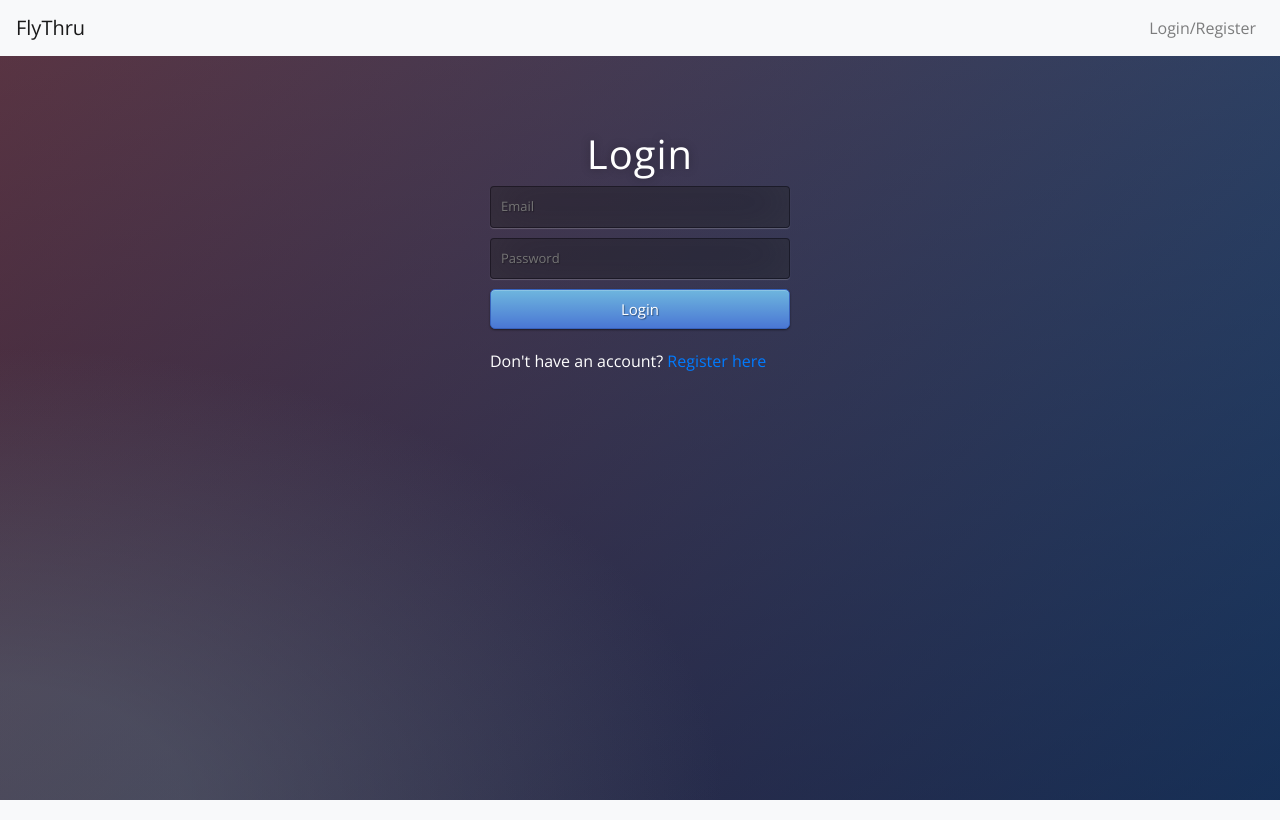
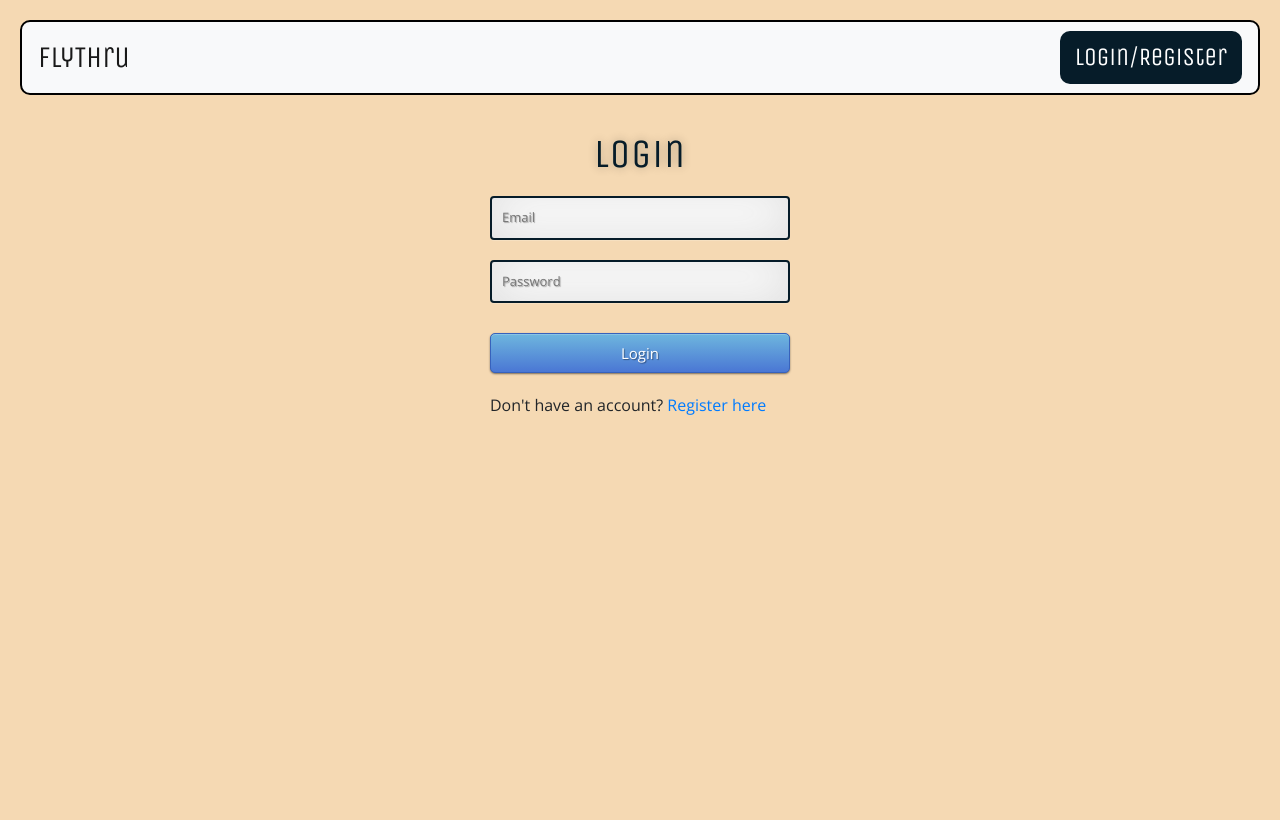
Before and after one commit to Kishen35/FlyThru, a Flask app: page /login in a window 1280 px wide. Run offline with Flask 2, Linux system fonts and the light colour scheme; some libraries are stand-ins or nearby versions.

Commit message:
reworked login & register user interface

```diff
--- a/src/static/css/styles.css
+++ b/src/static/css/styles.css
@@ -1,38 +1,56 @@
 @import url(https://fonts.googleapis.com/css?family=Open+Sans);
-.btn { display: inline-block; *display: inline; *zoom: 1; padding: 4px 10px 4px; margin-bottom: 0; font-size: 13px; line-height: 18px; color: #333333; text-align: center;text-shadow: 0 1px 1px rgba(255, 255, 255, 0.75); vertical-align: middle; background-color: #f5f5f5; background-image: -moz-linear-gradient(top, #ffffff, #e6e6e6); background-image: -ms-linear-gradient(top, #ffffff, #e6e6e6); background-image: -webkit-gradient(linear, 0 0, 0 100%, from(#ffffff), to(#e6e6e6)); background-image: -webkit-linear-gradient(top, #ffffff, #e6e6e6); background-image: -o-linear-gradient(top, #ffffff, #e6e6e6); background-image: linear-gradient(top, #ffffff, #e6e6e6); background-repeat: repeat-x; filter: progid:dximagetransform.microsoft.gradient(startColorstr=#ffffff, endColorstr=#e6e6e6, GradientType=0); border-color: #e6e6e6 #e6e6e6 #e6e6e6; border-color: rgba(0, 0, 0, 0.1) rgba(0, 0, 0, 0.1) rgba(0, 0, 0, 0.25); border: 1px solid #e6e6e6; -webkit-border-radius: 4px; -moz-border-radius: 4px; border-radius: 4px; -webkit-box-shadow: inset 0 1px 0 rgba(255, 255, 255, 0.2), 0 1px 2px rgba(0, 0, 0, 0.05); -moz-box-shadow: inset 0 1px 0 rgba(255, 255, 255, 0.2), 0 1px 2px rgba(0, 0, 0, 0.05); box-shadow: inset 0 1px 0 rgba(255, 255, 255, 0.2), 0 1px 2px rgba(0, 0, 0, 0.05); cursor: pointer; *margin-left: .3em; }
+@import url(https://fonts.googleapis.com/css?family=Unica+One);
+.btn {display: inline-block; *display: inline; *zoom: 1;padding: 4px 10px 4px;margin-bottom: 0;font-size: 13px;line-height: 18px;color: #333333;text-align: center;text-shadow: 0 1px 1px rgba(255, 255, 255, 0.75);vertical-align: middle;background-color: #f5f5f5;background-image: -moz-linear-gradient(top, #ffffff, #e6e6e6);background-image: -ms-linear-gradient(top, #ffffff, #e6e6e6);background-image: -webkit-gradient(linear, 0 0, 0 100%, from(#ffffff), to(#e6e6e6));background-image: -webkit-linear-gradient(top, #ffffff, #f3f0f0);background-image: -o-linear-gradient(top, #ffffff, #e6e6e6);background-image: linear-gradient(top, #ffffff, #e6e6e6);background-repeat: repeat-x;filter: progid:dximagetransform.microsoft.gradient(startColorstr=#ffffff, endColorstr=#e6e6e6, GradientType=0);border-color: #e6e6e6 #e6e6e6 #e6e6e6;border-color: rgba(0, 0, 0, 0.1) rgba(0, 0, 0, 0.1) rgba(0, 0, 0, 0.25);border: 1px solid #000000;-webkit-border-radius: 4px;-moz-border-radius: 4px;border-radius: 4px;-webkit-box-shadow: inset 0 1px 0 rgba(255, 255, 255, 0.2), 0 1px 2px rgba(0, 0, 0, 0.05);-moz-box-shadow: inset 0 1px 0 rgba(255, 255, 255, 0.2), 0 1px 2px rgba(0, 0, 0, 0.05);box-shadow: inset 0 1px 0 rgba(255, 255, 255, 0.2), 0 1px 2px rgba(0, 0, 0, 0.05);cursor: pointer; *margin-left: .3em;}
 .btn:hover, .btn:active, .btn.active, .btn.disabled, .btn[disabled] { background-color: #e6e6e6; }
 .btn-large { padding: 9px 14px; font-size: 15px; line-height: normal; -webkit-border-radius: 5px; -moz-border-radius: 5px; border-radius: 5px; }
 .btn:hover { color: #333333; text-decoration: none; background-color: #e6e6e6; background-position: 0 -15px; -webkit-transition: background-position 0.1s linear; -moz-transition: background-position 0.1s linear; -ms-transition: background-position 0.1s linear; -o-transition: background-position 0.1s linear; transition: background-position 0.1s linear; }
 .btn-primary, .btn-primary:hover { text-shadow: 0 -1px 0 rgba(0, 0, 0, 0.25); color: #ffffff; }
 .btn-primary.active { color: rgba(255, 255, 255, 0.75); }
-.btn-primary { background-color: #4a77d4; background-image: -moz-linear-gradient(top, #6eb6de, #4a77d4); background-image: -ms-linear-gradient(top, #6eb6de, #4a77d4); background-image: -webkit-gradient(linear, 0 0, 0 100%, from(#6eb6de), to(#4a77d4)); background-image: -webkit-linear-gradient(top, #6eb6de, #4a77d4); background-image: -o-linear-gradient(top, #6eb6de, #4a77d4); background-image: linear-gradient(top, #6eb6de, #4a77d4); background-repeat: repeat-x; filter: progid:dximagetransform.microsoft.gradient(startColorstr=#6eb6de, endColorstr=#4a77d4, GradientType=0);  border: 1px solid #3762bc; text-shadow: 1px 1px 1px rgba(0,0,0,0.4); box-shadow: inset 0 1px 0 rgba(255, 255, 255, 0.2), 0 1px 2px rgba(0, 0, 0, 0.5); }
+.btn-primary {background-color: #4a77d4;background-image: -moz-linear-gradient(top, #6eb6de, #4a77d4);background-image: -ms-linear-gradient(top, #6eb6de, #4a77d4);background-image: -webkit-gradient(linear, 0 0, 0 100%, from(#6eb6de), to(#4a77d4));background-image: -webkit-linear-gradient(top, #6eb6de, #4a77d4);background-image: -o-linear-gradient(top, #6eb6de, #4a77d4);background-image: linear-gradient(top, #6eb6de, #4a77d4);background-repeat: repeat-x;filter: progid:dximagetransform.microsoft.gradient(startColorstr=#6eb6de, endColorstr=#4a77d4, GradientType=0);border: 1px solid #3762bc;text-shadow: 1px 1px 1px rgba(0,0,0,0.4);box-shadow: inset 0 1px 0 rgba(255, 255, 255, 0.2), 0 1px 2px rgba(0, 0, 0, 0.5);}
 .btn-primary:hover, .btn-primary:active, .btn-primary.active, .btn-primary.disabled, .btn-primary[disabled] { filter: none; background-color: #4a77d4; }
-.btn-block { width: 100%; display:block; margin-bottom:20px; }
-
+.btn-block { width: 100%; display:block; margin-top:20px; margin-bottom:20px; }
+.btn-secondary:not(:disabled):not(.disabled).active, .btn-secondary:not(:disabled):not(.disabled):active, .show>.btn-secondary.dropdown-toggle {color: black; background-color: #bdc8d3;}
 * {-webkit-box-sizing:border-box;-moz-box-sizing:border-box;-ms-box-sizing:border-box;-o-box-sizing:border-box;box-sizing:border-box;}
 
 html { width: 100%; height:100%; overflow:hidden; }
+
+.navbar {
+	font-family: 'Unica One';
+	font-size: 25px;
+	color: white;
+	border-radius: 10px;
+	border: 2px solid #000;
+	background: #FFFBED;
+	margin: 20px;
+	/* filter: drop-shadow(2px 2px 5px black); */
+}
+
+.navbar-brand {
+	font-size: 30px;
+}
+
+.navbar-light .navbar-nav .nav-link {
+	background-color: #061C29;
+	color: white;
+	border-radius: 10px;
+	padding-inline: 15px;
+}
+
+.navbar-light .navbar-nav .nav-link:hover {
+	color: lightslategrey;
+}
 
 body {
 	width: 100%;
 	height:100%;
 	font-family: 'Open Sans', sans-serif;
-	background: #092756;
-	background: -moz-radial-gradient(0% 100%, ellipse cover, rgba(104,128,138,.4) 10%,rgba(138,114,76,0) 40%),-moz-linear-gradient(top,  rgba(57,173,219,.25) 0%, rgba(42,60,87,.4) 100%), -moz-linear-gradient(-45deg,  #670d10 0%, #092756 100%);
-	background: -webkit-radial-gradient(0% 100%, ellipse cover, rgba(104,128,138,.4) 10%,rgba(138,114,76,0) 40%), -webkit-linear-gradient(top,  rgba(57,173,219,.25) 0%,rgba(42,60,87,.4) 100%), -webkit-linear-gradient(-45deg,  #670d10 0%,#092756 100%);
-	background: -o-radial-gradient(0% 100%, ellipse cover, rgba(104,128,138,.4) 10%,rgba(138,114,76,0) 40%), -o-linear-gradient(top,  rgba(57,173,219,.25) 0%,rgba(42,60,87,.4) 100%), -o-linear-gradient(-45deg,  #670d10 0%,#092756 100%);
-	background: -ms-radial-gradient(0% 100%, ellipse cover, rgba(104,128,138,.4) 10%,rgba(138,114,76,0) 40%), -ms-linear-gradient(top,  rgba(57,173,219,.25) 0%,rgba(42,60,87,.4) 100%), -ms-linear-gradient(-45deg,  #670d10 0%,#092756 100%);
-	background: -webkit-radial-gradient(0% 100%, ellipse cover, rgba(104,128,138,.4) 10%,rgba(138,114,76,0) 40%), linear-gradient(to bottom,  rgba(57,173,219,.25) 0%,rgba(42,60,87,.4) 100%), linear-gradient(135deg,  #670d10 0%,#092756 100%);
+	background-color: #f5d9b3;
 	filter: progid:DXImageTransform.Microsoft.gradient( startColorstr='#3E1D6D', endColorstr='#092756',GradientType=1 );
 }
 
 a {
     text-decoration: none;
     text-align: center;
-}
-p {
-    color: #ffffff;
-
 }
 
 .box {
@@ -43,7 +61,7 @@ p {
 	width:300px;
 	height:300px;
 }
-.box h1 { color: #fff; text-shadow: 0 0 10px rgba(0,0,0,0.3); letter-spacing:1px; text-align:center; }
+.box h1 { color: #061C29; font-family: 'Unica One'; text-shadow: 0 0 10px rgba(0,0,0,0.3); letter-spacing:1px; text-align:center; }
 .container {
     margin-top: 10rem;
 	text-align: center;
@@ -51,15 +69,15 @@ p {
 .container h1 { color: #fff; text-shadow: 0 0 10px rgba(0,0,0,0.3); letter-spacing:1px; text-align:center; }
 input {
 	width: 100%;
+	margin-top: 10px;
 	margin-bottom: 10px;
-	background: rgba(0,0,0,0.3);
-	border: none;
+	background: #fff;
+	border: 2px solid #061C29;
 	outline: none;
 	padding: 10px;
 	font-size: 13px;
-	color: #fff;
+	color: #061C29;
 	text-shadow: 1px 1px 1px rgba(0,0,0,0.3);
-	border: 1px solid rgba(0,0,0,0.3);
 	border-radius: 4px;
 	box-shadow: inset 0 -5px 45px rgba(100,100,100,0.2), 0 1px 1px rgba(255,255,255,0.2);
 	-webkit-transition: box-shadow .5s ease;
```
